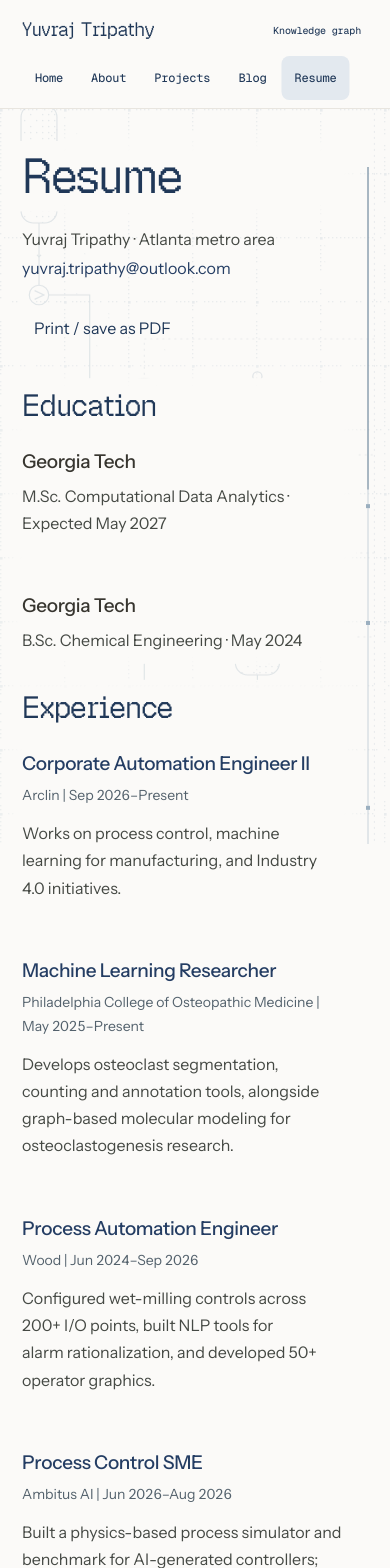
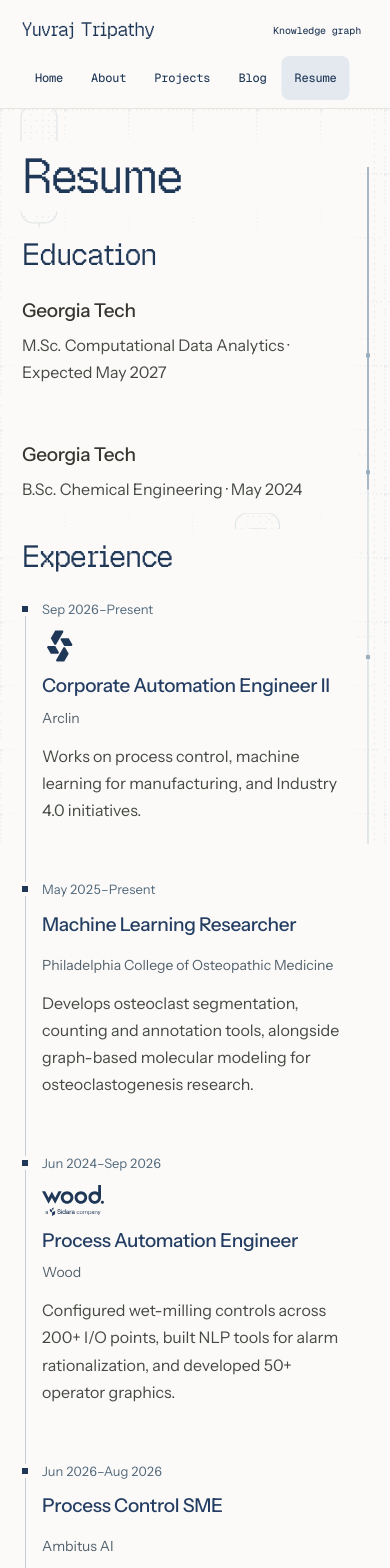
Before and after one commit to yuvipaloozie/personal-website, a Next.js app: page /resume in a window 390 px wide. Shown: the top 1568 px of the page. Built offline with nearby package versions, Linux system fonts and the light colour scheme.

Commit message:
Connect process illustrations and simplify portfolio controls (#10)
Co-authored-by: Yuvraj Tripathy <ytripathy3@gatech.edu>

```diff
--- a/src/app/plant/plant.css
+++ b/src/app/plant/plant.css
@@ -60,12 +60,12 @@
 .plant-project-link .sweep-label { width: 100%; justify-content: space-between; gap: 20px; }
 .plant-project-link svg { flex-shrink: 0; width: 18px; }
 .plant-project-list p { font-size: 15px; margin: 2px 0; }
-.plant-writing { min-height: 720px; padding-top: 80px; }
+.plant-writing { min-height: 470px; padding-top: 80px; }
 .plant-writing ul { list-style: none; margin: 32px 0; padding: 0; }
 .plant-writing li { margin-bottom: 20px; }
 .plant-writing li a { display: flex; align-items: center; justify-content: space-between; gap: 20px; font-size: 17px; line-height: 1.5; min-height: 44px; padding-block: 6px; }
 .plant-writing li svg { flex-shrink: 0; width: 16px; }
-.plant-outlet { height: 110px; }
+.plant-outlet { height: 55px; }
 .plant-disclaimer { font-size: 13px; color: #626a70; margin-top: 42px; }
 body:has(.plant-page) .site-footer { border: 0; margin-top: 0; }
 @media (min-width: 1400px) { .plant-content { padding-inline: 20px; } }
@@ -80,7 +80,7 @@
   .plant-actions { gap: 16px; }
   .plant-caption { left: 0; right: auto; bottom: 32px; }
   .plant-projects { min-height: 800px; padding-left: 0; padding-top: 60px; }
-  .plant-writing { min-height: 630px; padding-top: 60px; }
+  .plant-writing { min-height: 410px; padding-top: 60px; }
   .plant-copy p { font-size: 16px; }
   .plant-content h2 { font-size: 38px; }
 }
@@ -95,3 +95,6 @@
   .plant-hero { min-height: 980px; }
 }
 @media print { .plant-canvas { display: none; } .plant-content section { min-height: 0; padding: 30px 0; break-inside: avoid; } }
+
+.affiliation-network .affiliation-shell { stroke: #8da3b5; stroke-dasharray: none; opacity: .6; }
+.affiliation-network .affiliation-pipes { stroke: #8da3b5; stroke-dasharray: none; opacity: .65; }
--- a/src/app/resume/page.tsx
+++ b/src/app/resume/page.tsx
@@ -1,11 +1,18 @@
 import type { Metadata } from "next";
 import Link from "next/link";
-import PrintResume from "@/components/PrintResume";
 import ProcessSurface from "@/components/ProcessSurface";
 import { graphData } from "@/data/graphData";
-import { education, profile } from "@/lib/profile";
+import { education } from "@/lib/profile";
 import TechnicalSkills from "@/components/TechnicalSkills";
 import "@/styles/process-about-resume.css";
+
+const employerMarks: Record<string, string> = {
+  e_arclin: "icons/arclin",
+  e_wood: "wood",
+  e_alcon: "alcon",
+  e_bayer: "bayer",
+  e_bayer_2023: "bayer",
+};
 export const metadata: Metadata = {
   title: "Resume",
   description:
@@ -19,14 +26,6 @@
     <ProcessSurface kind="resume">
       <header className="process-resume-header">
         <h1>Resume</h1>
-        <p className="process-resume-contact">
-          {profile.name} · {profile.location}
-          <br />
-          <a href={`mailto:${profile.email}`}>
-            {profile.email}
-          </a>
-        </p>
-        <PrintResume />
       </header>
       <section className="process-resume-section" id="education" aria-labelledby="education-title">
         <h2 id="education-title">Education</h2>
@@ -39,19 +38,29 @@
       </section>
       <section className="process-resume-section" aria-labelledby="experience-title">
         <h2 id="experience-title">Experience</h2>
-        {experience.map((node) => (
-          <article className="process-resume-entry" key={node.id} data-process-item>
-            <h3>
+        <div className="resume-timeline">
+        {experience.map((node) => {
+          const [employer, dates] = node.details!.subtitle!.split(" | ");
+          const mark = employerMarks[node.id];
+          return (
+          <article className="process-resume-entry resume-timeline-entry" key={node.id} data-process-item>
+            <div className="resume-role">
+            <h3 className="resume-role-heading">
+              {mark && <span className={`resume-employer-mark resume-employer-mark-${node.id}`} aria-hidden="true" style={{ maskImage: `url(/logos/${mark}.svg)` }} />}
               {node.details!.link?.startsWith("/experience/") ? (
                 <Link href={node.details!.link}>{node.details!.title}</Link>
               ) : (
                 node.details!.title
               )}
             </h3>
-            <p className="process-resume-meta">{node.details!.subtitle}</p>
+            <p className="process-resume-meta">{employer}</p>
             <p>{node.details!.description}</p>
+            </div>
+            <p className="resume-date">{dates}</p>
           </article>
-        ))}
+          );
+        })}
+        </div>
       </section>
       <section className="process-resume-section" aria-labelledby="technical-title">
         <h2 id="technical-title">Technical background</h2>
--- a/src/components/AffiliationLogos.tsx
+++ b/src/components/AffiliationLogos.tsx
@@ -12,7 +12,7 @@
 export default function AffiliationLogos() {
   return (
     <ul className="affiliation-logos" aria-label="Work and education">
-      <li className="affiliation-network" aria-hidden="true"><svg viewBox="0 0 230 270" fill="none"><path d="M63 72V91H84V105M146 99H132V116H121M87 157V174H65V191M119 153H142V181H163V200M106 220H149" /><path className="affiliation-junctions" d="M82 89h4v4h-4zM130 114h4v4h-4zM63 172h4v4h-4zM140 179h4v4h-4zM126 218h4v4h-4z" /></svg></li>
+      <li className="affiliation-network" aria-hidden="true"><svg viewBox="0 0 230 270" fill="none"><path className="affiliation-shell" d="M4 52C4 -1 226 -1 226 52V218C226 271 4 271 4 218Z" /><path className="affiliation-pipes" d="M110 0V12M110 258V270M226 136H230" /><path d="M63 72V91H84V105M146 99H132V116H121M87 157V174H65V191M119 153H142V181H163V200M106 220H149" /><path className="affiliation-junctions" d="M82 89h4v4h-4zM130 114h4v4h-4zM63 172h4v4h-4zM140 179h4v4h-4zM126 218h4v4h-4z" /></svg></li>
       {affiliations.map(({ name, mark, href, context }) => (
         <li className={`affiliation-node affiliation-node-${mark}`} key={mark}>
           <Link href={href} className="affiliation-logo sweep-target" aria-label={`${name} — ${context}`}>
--- a/src/styles/process-about-resume.css
+++ b/src/styles/process-about-resume.css
@@ -13,8 +13,6 @@
 
 .process-resume-header { margin-bottom: 50px; }
 .process-resume-header h1 { margin: 0 0 24px; }
-.process-resume-contact { margin: 0 0 22px; line-height: 1.8; overflow-wrap: anywhere; }
-.process-resume-header .print-action { margin: 0; }
 .process-resume-section { margin-top: 44px; scroll-margin-top: 120px; }
 .process-resume-section h2 { margin: 0 0 24px; }
 .process-resume-entry { position: relative; margin: 0 0 28px; padding: 0 0 27px; }
@@ -23,6 +21,15 @@
 .process-resume-entry h3 a { text-decoration-thickness: 1px; text-underline-offset: 4px; }
 .process-resume-entry p { margin: 5px 0 0; max-width: 70ch; }
 .process-resume-entry .process-resume-meta { color: #53616c; font-size: 14px; margin-bottom: 12px; font-variant-numeric: tabular-nums; }
+.resume-timeline { position: relative; }
+.resume-timeline::before { content: ""; position: absolute; top: 13px; bottom: 24px; right: 163px; width: 1px; background: #c2ced8; }
+.resume-timeline-entry { display: grid; grid-template-columns: minmax(0, 1fr) 142px; gap: 42px; }
+.resume-role { min-width: 0; }
+.process-resume-entry .resume-role-heading { display: flex; align-items: center; gap: 14px; min-height: 36px; }
+.resume-employer-mark { display: block; flex: 0 0 36px; width: 36px; height: 32px; background: var(--process-ink); mask-size: contain; mask-position: center; mask-repeat: no-repeat; }
+.resume-employer-mark-e_wood, .resume-employer-mark-e_alcon { flex-basis: 62px; width: 62px; }
+.process-resume-entry .resume-date { position: relative; margin: 8px 0 0; color: #536a7d; font-size: 13px; line-height: 1.65; font-variant-numeric: tabular-nums; }
+.resume-date::before { content: ""; position: absolute; top: 5px; left: -25px; width: 7px; height: 7px; background: var(--process-ink); box-shadow: 0 0 0 5px var(--process-paper); }
 .process-resume-skills { margin: 0; }
 .process-resume-skills > div { margin-bottom: 30px; }
 .process-resume-skills dt { font-weight: 500; margin-bottom: 12px; }
@@ -49,6 +56,13 @@
   .process-resume-header { margin-bottom: 36px; }
   .process-resume-section { margin-top: 36px; }
   .process-resume-entry h3 { font-size: 19px; }
+  .resume-timeline { padding-left: 20px; }
+  .resume-timeline::before { left: 3px; right: auto; top: 12px; bottom: 12px; }
+  .resume-timeline-entry { display: flex; flex-direction: column; gap: 0; }
+  .process-resume-entry .resume-date { order: -1; margin: 0 0 10px; }
+  .resume-date::before { left: -20px; top: 7px; width: 6px; height: 6px; box-shadow: 0 0 0 4px var(--process-paper); }
+  .process-resume-entry .resume-role-heading { align-items: flex-start; flex-direction: column; gap: 10px; }
+  .resume-employer-mark { flex-basis: auto; }
 }
 
 @media print {
@@ -57,8 +71,10 @@
   .technical-tools svg { width: 12pt; height: 12pt; }
   .process-resume-header { margin-bottom: 20pt; }
   .process-resume-header h1 { font-family: "Instrument Sans", Arial, sans-serif; font-size: 28pt; color: #111; margin-bottom: 10pt; }
-  .process-resume-header .print-action { display: none; }
-  .process-resume-contact { margin: 0; font-size: 10pt; }
+  .resume-timeline::before, .resume-date::before { display: none; }
+  .resume-timeline { padding-left: 0; }
+  .resume-timeline-entry { display: grid; grid-template-columns: minmax(0, 1fr) 100pt; gap: 18pt; }
+  .process-resume-entry .resume-date { font-size: 9pt; }
   .process-resume-section { margin-top: 18pt; }
   .process-resume-section h2 { font-family: "Instrument Sans", Arial, sans-serif; font-size: 15pt; color: #111; margin-bottom: 10pt; break-after: avoid; }
   .process-resume-entry { break-inside: avoid; margin-bottom: 12pt; padding-bottom: 10pt; }
```
Also changed, not shown: src/app/graph/graph.css (+10 -1 lines), src/app/graph/page.tsx (+11 -4 lines), src/components/FavoriteMedia.tsx (+6 -14 lines), src/components/PlantDiagram.tsx (+54 -10 lines), src/styles/favorite-media.css (+1 -6 lines), 1 other file (tests, documents, lock files or other folders).
